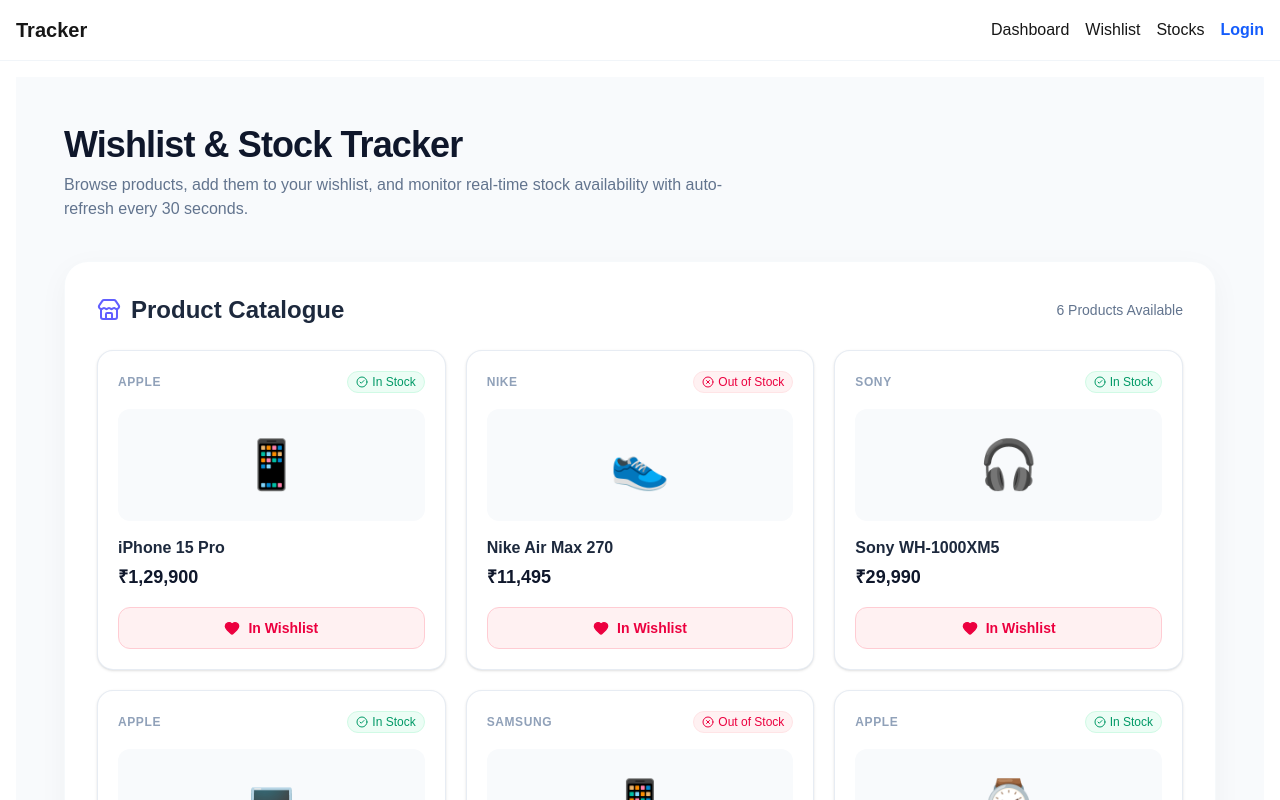
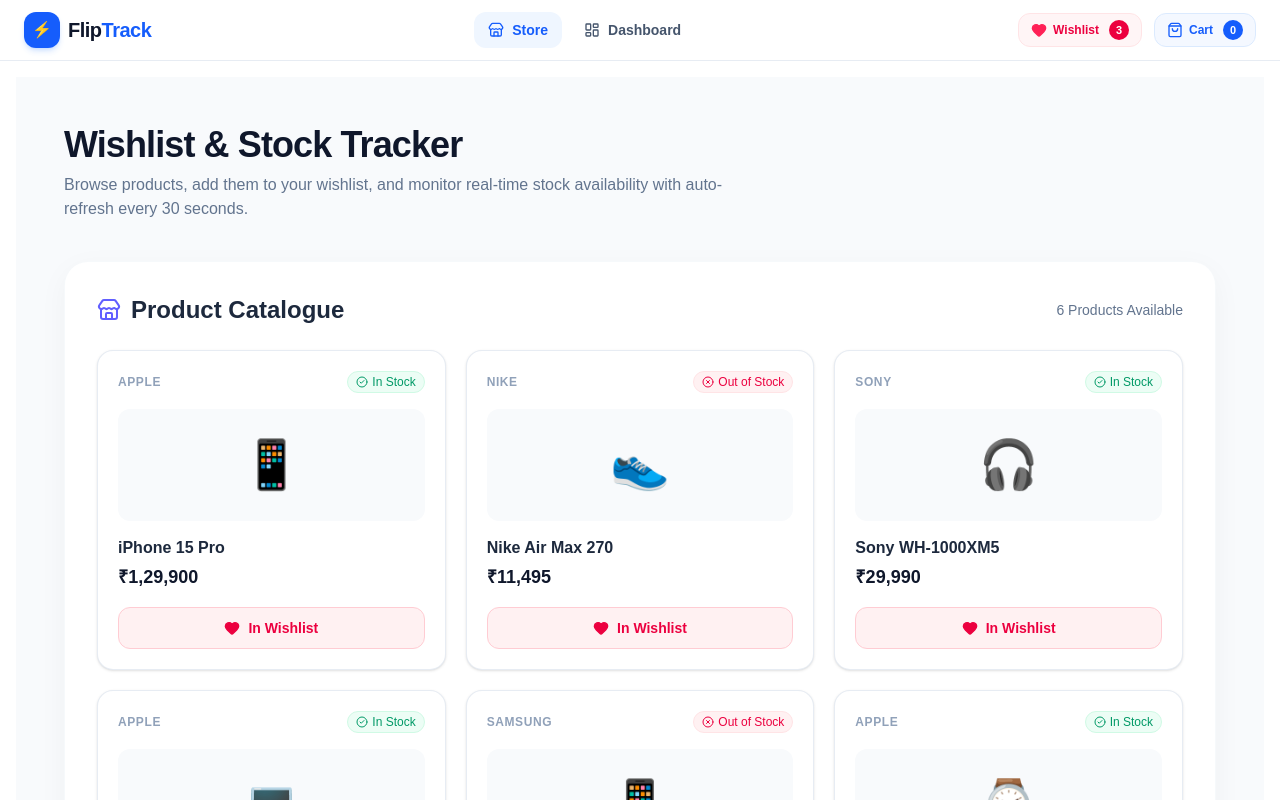
Before and after one commit to kalviumcommunity/SW2627-T3STACK-wishlist-stock-tracker, a Next.js app: page / in a window 1280 px wide. Shown: the top 800 px of the page. Built offline with nearby package versions, Linux system fonts and the light colour scheme.

Commit message:
added components in navbar

```diff
--- a/components/Navbar.tsx
+++ b/components/Navbar.tsx
@@ -1,15 +1,78 @@
-import Link from 'next/link';
+"use client";
+
+import Link from "next/link";
+import { usePathname } from "next/navigation";
+import { Heart, ShoppingBag, LayoutDashboard, Store } from "lucide-react";
+import { useStore } from "./StoreProvider";
 
 export default function Navbar() {
+  const pathname = usePathname();
+  const { wishlist, cart } = useStore();
+
+  const totalCartQty = cart.reduce((sum, item) => sum + item.quantity, 0);
+
+  const links = [
+    { href: "/", label: "Store", icon: Store },
+    { href: "/dashboard", label: "Dashboard", icon: LayoutDashboard },
+  ];
+
   return (
-    <nav className="flex justify-between items-center p-4 bg-white border-b border-slate-100">
-      <Link href="/" className="text-xl font-bold">Tracker</Link>
-      <div className="flex gap-4">
-        <Link href="/dashboard">Dashboard</Link>
-        <Link href="/wishlist">Wishlist</Link>
-        <Link href="/stocks">Stocks</Link>
-        <Link href="/login" className="text-blue-600 font-semibold">Login</Link>
+    <header className="sticky top-0 z-40 w-full border-b border-slate-200/80 bg-white/80 backdrop-blur-md">
+      <div className="mx-auto flex max-w-7xl items-center justify-between px-4 py-3 sm:px-6">
+        {/* Brand Logo */}
+        <Link href="/" className="flex items-center gap-2">
+          <div className="flex h-9 w-9 items-center justify-center rounded-xl bg-blue-600 text-white font-bold shadow-md shadow-blue-500/20">
+            ⚡
+          </div>
+          <span className="text-xl font-extrabold tracking-tight text-slate-900">
+            Flip<span className="text-blue-600">Track</span>
+          </span>
+        </Link>
+
+        {/* Center Nav Links */}
+        <nav className="flex items-center gap-1 sm:gap-2">
+          {links.map((link) => {
+            const Icon = link.icon;
+            const isActive = pathname === link.href;
+            return (
+              <Link
+                key={link.href}
+                href={link.href}
+                className={`flex items-center gap-2 rounded-xl px-3.5 py-2 text-sm font-semibold transition-all ${
+                  isActive
+                    ? "bg-blue-50 text-blue-600"
+                    : "text-slate-600 hover:bg-slate-100 hover:text-slate-900"
+                }`}
+              >
+                <Icon className="h-4 w-4" />
+                <span>{link.label}</span>
+              </Link>
+            );
+          })}
+        </nav>
+
+        {/* Right Badges */}
+        <div className="flex items-center gap-3">
+          {/* Wishlist Pill */}
+          <div className="flex items-center gap-1.5 rounded-xl border border-rose-100 bg-rose-50/70 px-3 py-1.5 text-xs font-bold text-rose-600">
+            <Heart className="h-4 w-4 fill-rose-500 text-rose-500" />
+            <span>Wishlist</span>
+            <span className="ml-1 flex h-5 w-5 items-center justify-center rounded-full bg-rose-600 text-[11px] text-white">
+              {wishlist.length}
+            </span>
+          </div>
+
+          {/* Cart Pill */}
+          <div className="flex items-center gap-1.5 rounded-xl border border-blue-100 bg-blue-50/70 px-3 py-1.5 text-xs font-bold text-blue-600">
+            <ShoppingBag className="h-4 w-4 text-blue-600" />
+            <span>Cart</span>
+            <span className="ml-1 flex h-5 w-5 items-center justify-center rounded-full bg-blue-600 text-[11px] text-white">
+              {totalCartQty}
+            </span>
+          </div>
+        </div>
       </div>
-    </nav>
+    </header>
   );
+
 }
```
